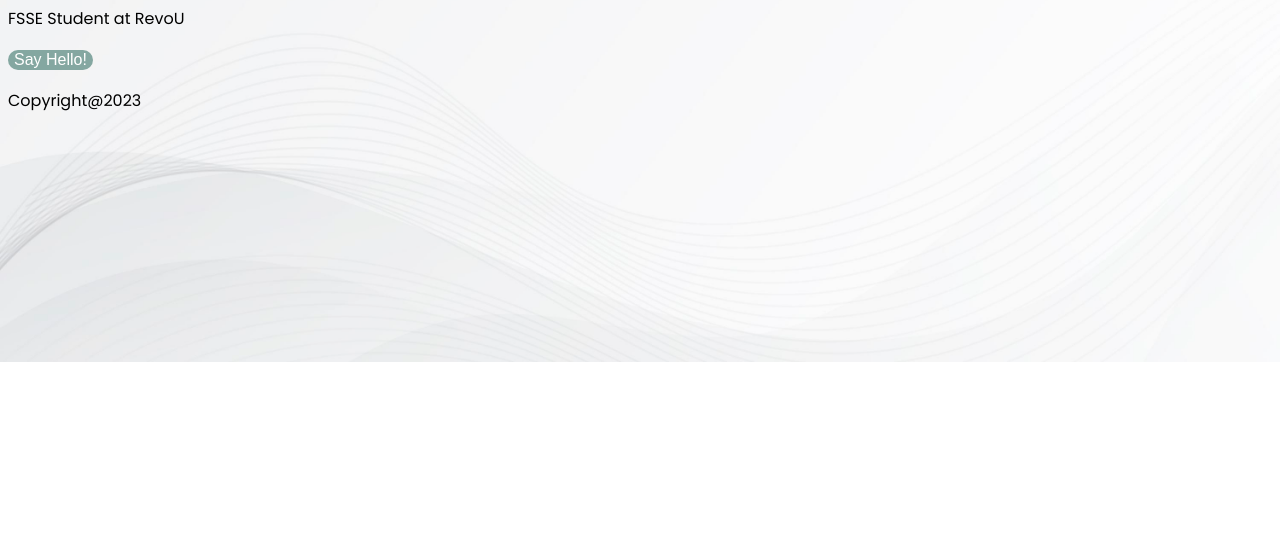
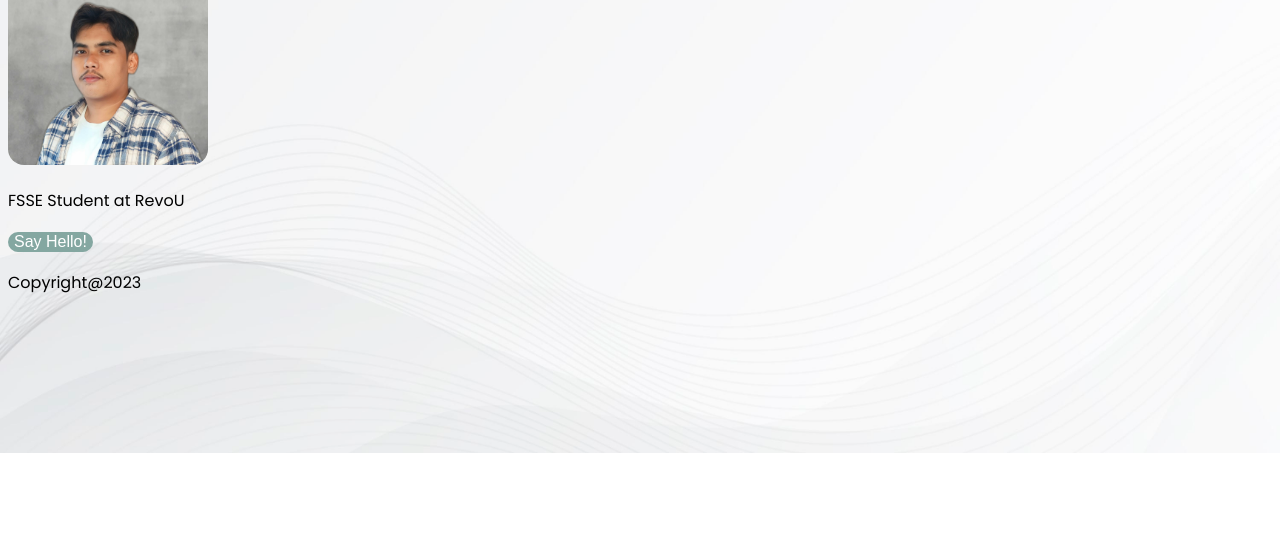
Before and after one commit to RevoU-FSSE-2/week-1-JokoSetiawan-dev, a plain HTML site: page index.html in a window 1280 px wide. Shown: the part 258-800 px from the top of the page. Drawn offline with Linux system fonts and the light colour scheme.

```diff
--- a/index.html
+++ b/index.html
@@ -26,7 +26,7 @@
       </p>
       <img
         class="my-pict"
-        src="image/WhatsApp Image 2023-06-13 at 23.29.40.jpg"
+        src="image/me.jpg"
         alt="my-picture"
       />
       <p>FSSE Student at RevoU</p>
```
Also changed, not shown: 1 other file.
